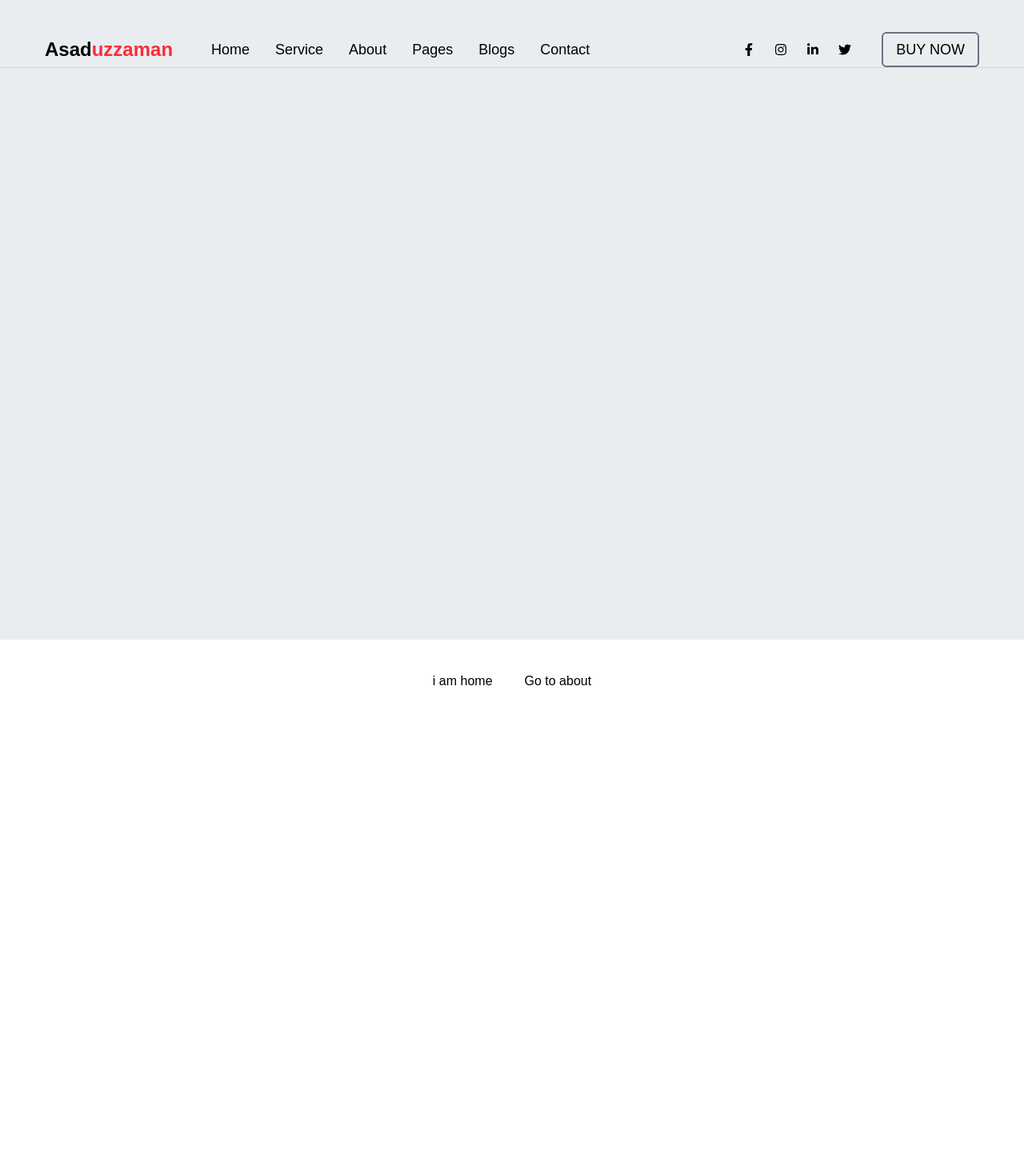
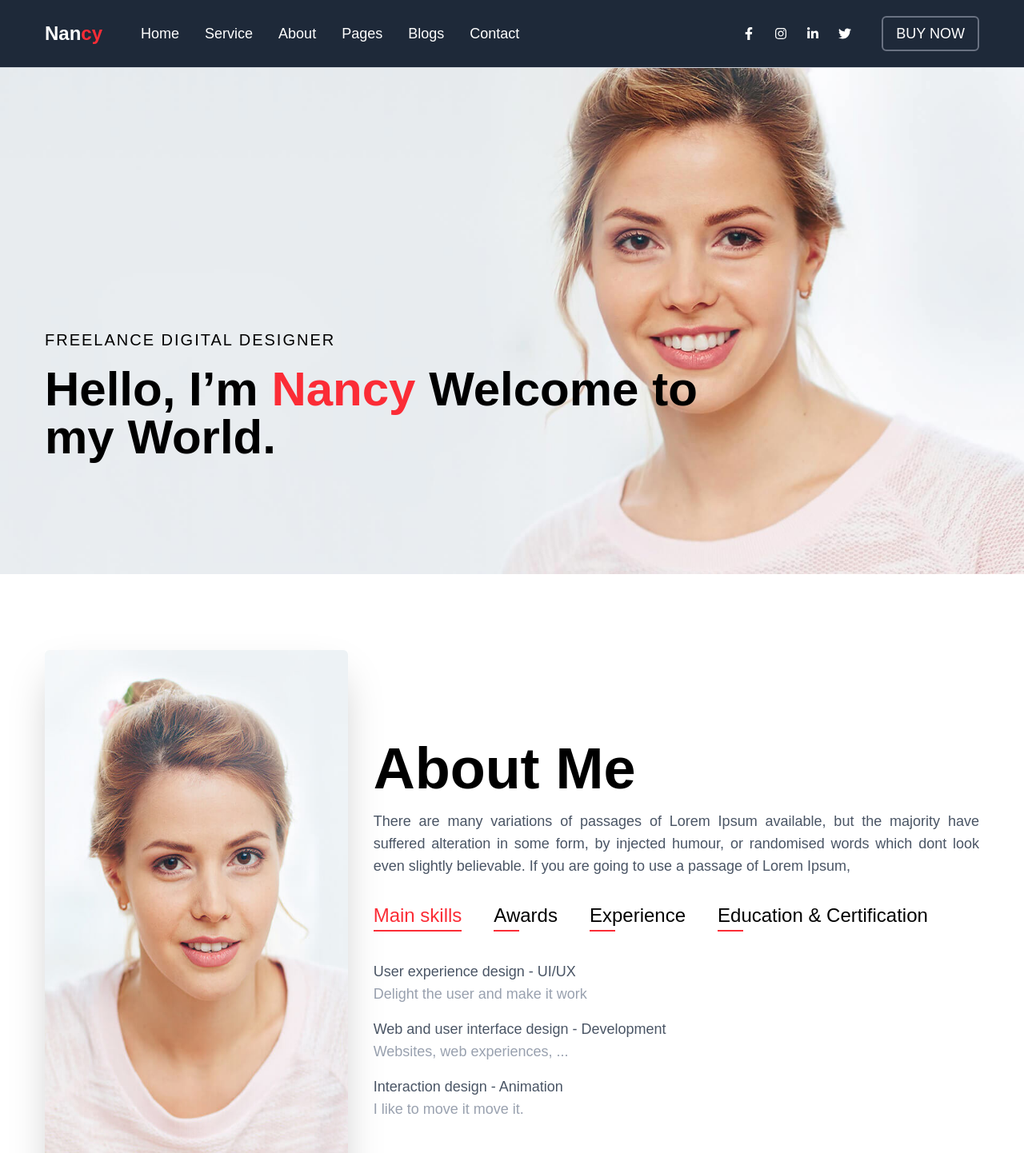
Before and after one commit to asaduzzaman8316/portfolio-next-ts, a Next.js app: page / in a window 1280 px wide. Shown: the top 1442 px of the page at 80% size. Before the commit the page ends 864 px from the top, so only its background shows below. Built offline with nearby package versions, Linux system fonts and the light colour scheme.

Commit message:
add hero and about section

```diff
--- /dev/null
+++ b/app/blogs/page.tsx
@@ -0,0 +1,11 @@
+import React from 'react'
+
+const page = () => {
+  return (
+    <div>
+      i am blog
+    </div>
+  )
+}
+
+export default page
--- /dev/null
+++ b/app/components/AboutmeLIst/AboutKey.tsx
@@ -0,0 +1,13 @@
+import React from 'react'
+import { AboutProps } from '../types/types'
+
+function AboutKey(props: AboutProps) {
+    return (
+        <div className='flex flex-col text-lg'>
+            <p className='text-gray-600'>{props.name}</p>
+            <p className='text-gray-400'>{props.desc}</p>
+        </div>
+    )
+}
+
+export default AboutKey
--- a/app/components/Hero/Hero.tsx
+++ b/app/components/Hero/Hero.tsx
@@ -1,9 +1,20 @@
-import React from 'react'
+import Image from 'next/image'
 
 const Hero = () => {
   return (
-    <div className="hero bg-cover object-cover">
-
+    <div className="relative px-14 mx-auto">
+      <div className='absolute top-0 right-0 -z-10'>
+        <Image
+          width={1500}
+          height={50}
+          src={'/bg.jpg'}
+          alt='backgroudimage'
+        />
+      </div>
+      <div className='flex flex-col justify-center h-screen '>
+        <h1 className='text-xl tracking-widest uppercase leading-16'>Freelance digital designer</h1>
+        <h1 className='text-6xl font-semibold'>Hello, I’m <span className='text-red-500'>Nancy</span> Welcome to <br /> my World.</h1>
+      </div>
     </div>
   )
 }
--- /dev/null
+++ b/app/components/share/AboutMe.tsx
@@ -0,0 +1,97 @@
+"use client"
+import Image from 'next/image'
+import React, { useState } from 'react'
+import AboutKey from '../AboutmeLIst/AboutKey'
+import { AboutProps } from '../types/types'
+
+const AboutMe = () => {
+    const mainSkill: AboutProps[] = [
+        { name: "User experience design - UI/UX", desc: "Delight the user and make it work" },
+        { name: "Web and user interface design - Development", desc: "Websites, web experiences, ..." },
+        { name: "Interaction design - Animation", desc: 'I like to move it move it.' }
+    ]
+
+    const awards: AboutProps[] = [
+        { name: "Awwwards.com - Winner", desc: '2019 - 2020' },
+        { name: "CSS Design Awards - Winner", desc: '2017 - 2018' },
+        { name: "Design nominees - site of the day", desc: '2013 - 2014' }
+    ]
+
+    const experience: AboutProps[] = [
+        { name: "Sr. Front-end Engineer - Google", desc: "2018 - Current" },
+        { name: "Front-end Engineer - Microsoft", desc: '2017 - 2018' },
+        { name: "Software Engineer - Alibaba", desc: '2013 - 2014' }
+    ]
+
+    const education: AboutProps[] = [
+        { name: "BSc In CSE - ABC University, Los Angeles, CA", desc: 2010 },
+        { name: "Diploma in Computer Science - Gamma Technical Institute", desc: 2009 },
+        { name: "Graphic Designer - ABC Institute, Los Angeles, CA", desc: 2007 }
+    ]
+    const btns = ["Main skills", 'Awards', "Experience", "Education & Certification"]
+
+    const [values, setValues] = useState(mainSkill);
+    const [btnnum, setBtnnum] = useState(1);
+
+
+    const handleOnClick = ((idx: number) => {
+        if (idx === 0) {
+            setValues(mainSkill)
+            setBtnnum(1)
+        }
+        else if (idx === 1) {
+            setValues(awards)
+            setBtnnum(2);
+        }
+        else if (idx === 2) {
+            setValues(experience)
+            setBtnnum(3);
+        }
+        else {
+            setValues(education)
+            setBtnnum(4);
+        }
+    })
+
+    return (
+        <div className='h-screen flex gap-8 px-14 mx-auto'>
+            <div className='w-4/12  -translate-y-28 shadow-2xl bg-transparent'>
+                <Image
+                    className='h-160 rounded-md'
+                    width={400}
+                    height={0}
+                    src={'/about-5.jpg'}
+                    alt='about image'
+                />
+            </div>
+            <div className='w-8/12'>
+                <div className=' space-y-4 pb-8'>
+                    <h1 className='text-7xl font-bold text-start'
+                    >About Me</h1>
+                    <p className='text-gray-600 text-lg text-justify
+                    '>There are many variations of passages of Lorem Ipsum available, but the majority have suffered <a href="#">alteration</a> in some form, by injected humour, or randomised words which dont look even slightly believable. If you are going to use a passage of Lorem Ipsum,</p>
+                </div>
+                <div className='space-x-10 text-start text-2xl'>
+                    {
+                        btns.map((btn, idx) => (
+                            <button
+                                key={idx}
+                                className={`cursor-pointer active:scale-90 after:content-[""] after:absolute relative after:bg-red-500 ${btnnum === idx + 1 ? 'after:w-full text-red-500' : 'after:w-8 '} after:h-0.5 after:-bottom-1  after:left-0  duration-500 transition-all after:duration-500`}
+                                onClick={() => handleOnClick(idx)}
+                            >{btn}</button>
+                        ))
+                    }
+                </div>
+                <div className=' mt-10 space-y-4'>
+                    {
+                        values.map((item: AboutProps, idx: number) => (
+                            <AboutKey key={idx} {...item} />
+                        ))
+                    }
+                </div>
+            </div>
+        </div >
+    )
+}
+
+export default AboutMe
--- a/app/components/share/Header.tsx
+++ b/app/components/share/Header.tsx
@@ -3,7 +3,7 @@ import NavMenu from './NavMenu'
 
 const Header = () => {
     return (
-        <div className='bg-[#E9EDF0] h-screen'>
+        <div className='bg-gray-800 '>
             <NavMenu />
         </div>
     )
--- a/app/components/share/NavMenu.tsx
+++ b/app/components/share/NavMenu.tsx
@@ -36,9 +36,9 @@ const NavMenu = () => {
     ]
     return (
 
-        <div className='border-b border-b-gray-300 container gap-5 mx-auto px-14 flex items-center pt-10 justify-between '>
+        <div className='border-b border-b-gray-300 container gap-5 mx-auto text-white px-14 flex items-center py-5 justify-between '>
             <div className='flex items-center gap-8'>
-                <div><Link href='/' className='text-2xl font-semibold'>Asad<span className='text-red-500'>uzzaman</span></Link></div>
+                <div><Link href='/' className='text-2xl font-semibold'>Nan<span className='text-red-500'>cy</span></Link></div>
                 <div className='flex  text-lg font-medium'>
                     {
                         menu.map((item, idx) => (
--- /dev/null
+++ b/app/components/types/types.ts
@@ -0,0 +1,4 @@
+export type AboutProps={
+    name:string;
+    desc: string | number;
+}
--- /dev/null
+++ b/app/contact/page.tsx
@@ -0,0 +1,11 @@
+import React from 'react'
+
+const page = () => {
+    return (
+        <div>
+            i am contact
+        </div>
+    )
+}
+
+export default page
--- a/app/page.tsx
+++ b/app/page.tsx
@@ -1,16 +1,14 @@
-import Link from 'next/link'
+
 import React from 'react'
 import Hero from './components/Hero/Hero'
+import AboutMe from './components/share/AboutMe'
 
 const page = () => {
   return (
     <>
       <Hero />
       <div className='flex justify-center mt-10 gap-10'>
-        <h1>i am home</h1>
-        <Link href='/about'>
-          Go to about
-        </Link>
+        <AboutMe/>
       </div>
     </>
   )
--- /dev/null
+++ b/app/pages/page.tsx
@@ -0,0 +1,11 @@
+import React from 'react'
+
+const page = () => {
+  return (
+    <div>
+      i am pages
+    </div>
+  )
+}
+
+export default page
--- /dev/null
+++ b/app/service/page.tsx
@@ -0,0 +1,11 @@
+import React from 'react'
+
+const page = () => {
+  return (
+    <div>
+      i am service
+    </div>
+  )
+}
+
+export default page
--- a/package.json
+++ b/package.json
@@ -12,7 +12,8 @@
     "next": "16.0.1",
     "react": "19.2.0",
     "react-dom": "19.2.0",
-    "react-icons": "^5.5.0"
+    "react-icons": "^5.5.0",
+    "react-router-dom": "^7.9.5"
   },
   "devDependencies": {
     "@tailwindcss/postcss": "^4",
```
Also changed, not shown: 1 other file (tests, documents, lock files or other folders).
